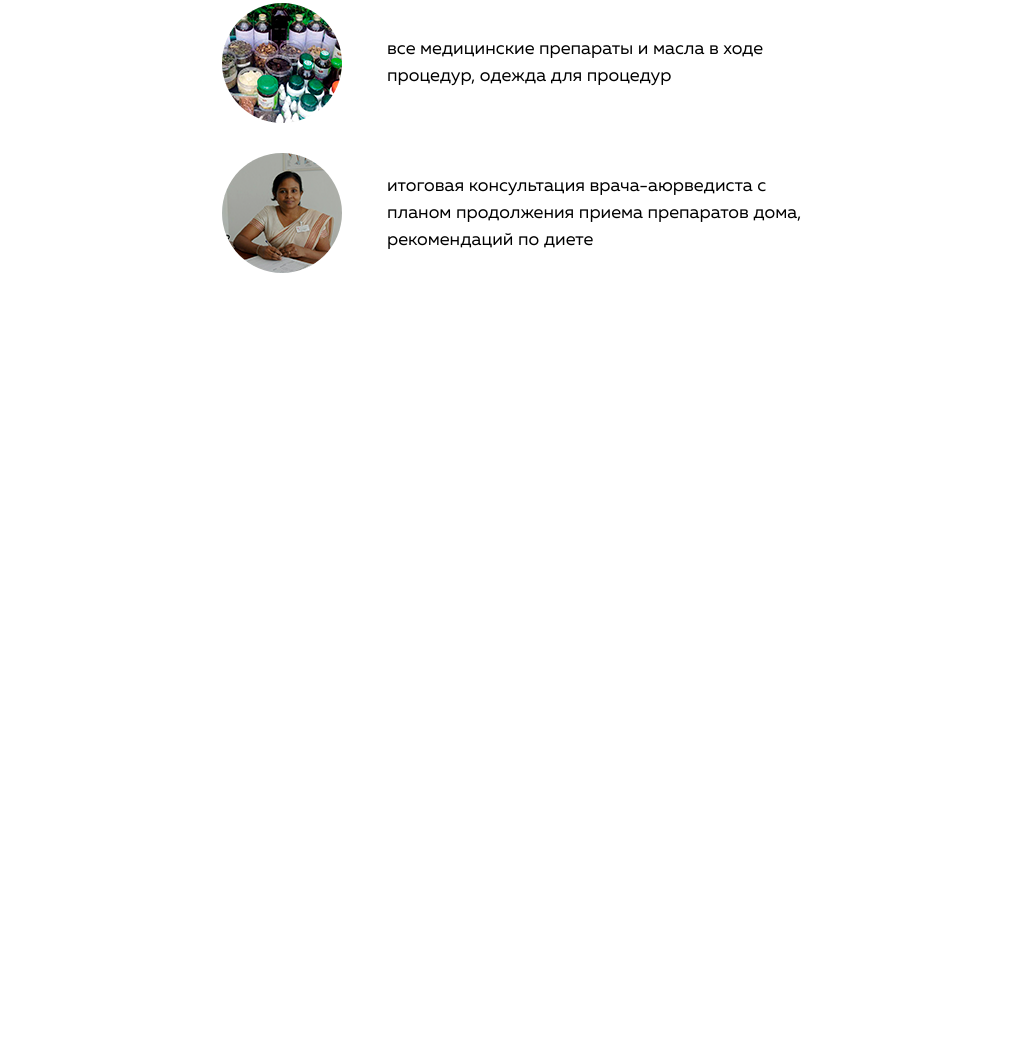
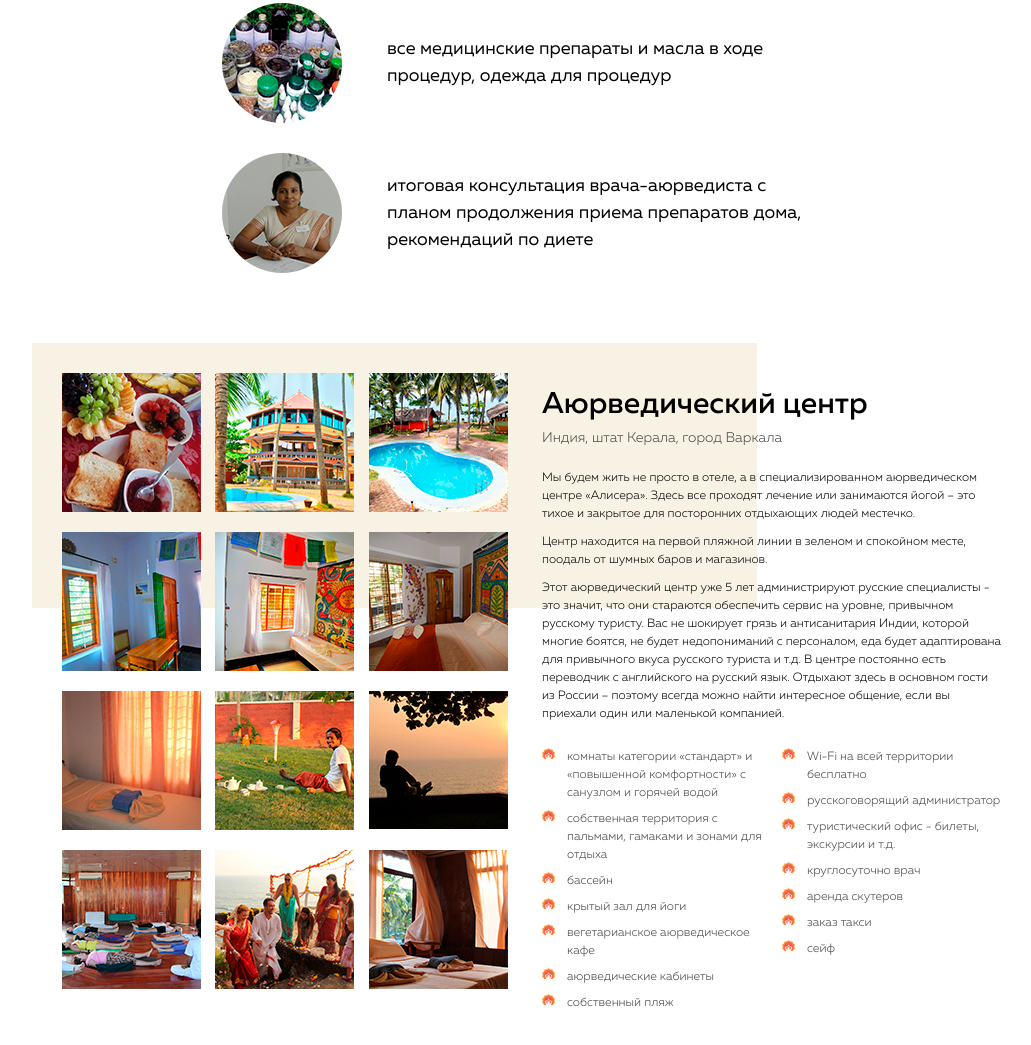
Before and after one commit to dmitriywolf/yoga, a website: page src/index.html in a window 1280 px wide. Shown: the part 3920-4965 px from the top of the page, without its empty margins (108-1139 px from the left). Before the commit the page ends 4263 px from the top, so only its background shows below. Drawn offline with nearby package versions, Linux system fonts and the light colour scheme; files that its build step writes are made by us from their sources.

Commit message:
adaptive ayurveda

```diff
--- a/src/index.html
+++ b/src/index.html
@@ -451,141 +451,129 @@
 
             </div> <!--/.ayurveda__inner-->
         </div> <!-- /.container -->
+        <div class="ayurveda-center">
+            <div class="container">
+                <div class="ayurveda-center__inner row d-flex align-items-start">
+                    <div class="ayurveda-center__gallery col-lg-6 row no-gutters">
+                        <div class="ayurveda-center__img col-4 col-sm-3 col-md-2 col-lg-4">
+                            <img src="img/ayurveda/center/item-1.png" alt="">
+                        </div>
+                        <div class="ayurveda-center__img col-4 col-sm-3 col-md-2 col-lg-4">
+                            <img src="img/ayurveda/center/item-2.png" alt="">
+                        </div>
+                        <div class="ayurveda-center__img col-4 col-sm-3 col-md-2 col-lg-4">
+                            <img src="img/ayurveda/center/item-3.png" alt="">
+                        </div>
+                        <div class="ayurveda-center__img col-4 col-sm-3 col-md-2 col-lg-4">
+                            <img src="img/ayurveda/center/item-4.png" alt="">
+                        </div>
+                        <div class="ayurveda-center__img col-4 col-sm-3 col-md-2 col-lg-4">
+                            <img src="img/ayurveda/center/item-5.png" alt="">
+                        </div>
+                        <div class="ayurveda-center__img col-4 col-sm-3 col-md-2 col-lg-4">
+                            <img src="img/ayurveda/center/item-6.png" alt="">
+                        </div>
+                        <div class="ayurveda-center__img col-4 col-sm-3 col-md-2 col-lg-4">
+                            <img src="img/ayurveda/center/item-7.png" alt="">
+                        </div>
+                        <div class="ayurveda-center__img col-4 col-sm-3 col-md-2 col-lg-4">
+                            <img src="img/ayurveda/center/item-8.png" alt="">
+                        </div>
+                        <div class="ayurveda-center__img col-4 col-sm-3 col-md-2 col-lg-4">
+                            <img src="img/ayurveda/center/item-9.png" alt="">
+                        </div>
+                        <div class="ayurveda-center__img col-4 col-sm-3 col-md-2 col-lg-4">
+                            <img src="img/ayurveda/center/item-10.png" alt="">
+                        </div>
+                        <div class="ayurveda-center__img col-4 col-sm-3 col-md-2 col-lg-4">
+                            <img src="img/ayurveda/center/item-11.png" alt="">
+                        </div>
+                        <div class="ayurveda-center__img col-4 col-sm-3 col-md-2 col-lg-4">
+                            <img src="img/ayurveda/center/item-12.png" alt="">
+                        </div>
+                    </div> <!-- /.ayurveda-center__gallery -->
+                    <div class="ayurveda-center__description col-lg-6">
 
-<!--            <div class="ayurveda-center">-->
-<!--                <div class="container">-->
-<!--                    <div class="ayurveda-center__inner row">-->
+                        <h3 class="ayurveda-center__title">Аюрведический центр</h3>
+                        <p class="ayurveda-center__location">Индия, штат Керала, город Варкала</p>
 
-<!--                        <div class="ayurveda-center__gallery col-6 row">-->
-<!--                            <div class="aurveda-center__img col-4">-->
-<!--                                <img src="img/ayurveda/center/item-1.png" alt="">-->
-<!--                            </div>-->
-<!--                            <div class="aurveda-center__img col-4">-->
-<!--                                <img src="img/ayurveda/center/item-2.png" alt="">-->
-<!--                            </div>-->
-<!--                            <div class="aurveda-center__img col-4">-->
-<!--                                <img src="img/ayurveda/center/item-3.png" alt="">-->
-<!--                            </div>-->
-<!--                            <div class="aurveda-center__img col-4">-->
-<!--                                <img src="img/ayurveda/center/item-4.png" alt="">-->
-<!--                            </div>-->
-<!--                            <div class="aurveda-center__img col-4">-->
-<!--                                <img src="img/ayurveda/center/item-5.png" alt="">-->
-<!--                            </div>-->
-<!--                            <div class="aurveda-center__img col-4">-->
-<!--                                <img src="img/ayurveda/center/item-6.png" alt="">-->
-<!--                            </div>-->
-<!--                            <div class="aurveda-center__img col-4">-->
-<!--                                <img src="img/ayurveda/center/item-7.png" alt="">-->
-<!--                            </div>-->
-<!--                            <div class="aurveda-center__img col-4">-->
-<!--                                <img src="img/ayurveda/center/item-8.png" alt="">-->
-<!--                            </div>-->
-<!--                            <div class="aurveda-center__img col-4">-->
-<!--                                <img src="img/ayurveda/center/item-9.png" alt="">-->
-<!--                            </div>-->
-<!--                            <div class="aurveda-center__img col-4">-->
-<!--                                <img src="img/ayurveda/center/item-10.png" alt="">-->
-<!--                            </div>-->
-<!--                            <div class="aurveda-center__img col-4">-->
-<!--                                <img src="img/ayurveda/center/item-11.png" alt="">-->
-<!--                            </div>-->
-<!--                            <div class="aurveda-center__img col-4">-->
-<!--                                <img src="img/ayurveda/center/item-12.png" alt="">-->
-<!--                            </div>-->
+                        <p class="ayurveda-center__text">
+                            Мы будем жить не просто в отеле, а в специализированном аюрведическом центре «Алисера».
+                            Здесь все проходят лечение или занимаются йогой – это тихое и закрытое для посторонних
+                            отдыхающих людей местечко.
+                        </p>
 
-<!--                        </div>-->
-<!--                        &lt;!&ndash; /.ayurveda-center__gallery &ndash;&gt;-->
+                        <p class="ayurveda-center__text">
+                            Центр находится на первой пляжной линии в зеленом и спокойном месте, поодаль от шумных
+                            баров и магазинов.
+                        </p>
 
-<!--                        <div class="ayurveda-center__description col-6">-->
+                        <p class="ayurveda-center__text">
+                            Этот аюрведический центр уже 5 лет администрируют русские специалисты - это значит,
+                            что они стараются обеспечить сервис на уровне, привычном русскому туристу. Вас не
+                            шокирует грязь и антисанитария Индии, которой многие боятся, не будет недопониманий
+                            с персоналом, еда будет адаптирована для привычного вкуса русского туриста и т.д.
+                            В центре постоянно есть переводчик с английского на русский язык. Отдыхают здесь в
+                            основном гости из России – поэтому всегда можно найти интересное общение, если вы
+                            приехали один или маленькой компанией.
+                        </p>
 
-<!--                            <h3 class="ayurveda-center__title">Аюрведический центр</h3>-->
-<!--                            <p class="ayurveda-center__location">Индия, штат Керала, город Варкала</p>-->
+                        <div class="ayurveda-center__list-wrapper row">
+                            <ul class="ayurveda-center__list col-12 col-sm-6">
+                                <li class="ayurveda-center__item">
+                                    комнаты категории «стандарт» и «повышенной комфортности» с санузлом и горячей водой
+                                </li>
+                                <li class="ayurveda-center__item">
+                                    собственная территория с пальмами, гамаками и зонами для отдыха
+                                </li>
+                                <li class="ayurveda-center__item">
+                                    бассейн
+                                </li>
+                                <li class="ayurveda-center__item">
+                                    крытый зал для йоги
+                                </li>
+                                <li class="ayurveda-center__item">
+                                    вегетарианское аюрведическое кафе
+                                </li>
+                                <li class="ayurveda-center__item">
+                                    аюрведические кабинеты
+                                </li>
+                                <li class="ayurveda-center__item">
+                                    собственный пляж
+                                </li>
+                            </ul> <!--/.ayurveda-center__list-->
+                            <ul class="ayurveda-center__list col-12 col-sm-6">
+                                <li class="ayurveda-center__item">
+                                    Wi-Fi на всей территории бесплатно
+                                </li>
+                                <li class="ayurveda-center__item">
+                                    русскоговорящий администратор
+                                </li>
+                                <li class="ayurveda-center__item">
+                                    туристический офис - билеты, экскурсии и т.д.
+                                </li>
+                                <li class="ayurveda-center__item">
+                                    круглосуточно врач
+                                </li>
+                                <li class="ayurveda-center__item">
+                                    аренда скутеров
+                                </li>
+                                <li class="ayurveda-center__item">
+                                    заказ такси
+                                </li>
+                                <li class="ayurveda-center__item">
+                                    сейф
+                                </li>
+                            </ul> <!--/.ayurveda-center__list-->
+                        </div> <!--/.ayurveda-center__list-wrapper-->
 
-<!--                            <p class="ayurveda-center__text">-->
-<!--                                Мы будем жить не просто в отеле, а в специализированном аюрведическом центре «Алисера».-->
-<!--                                Здесь все проходят лечение или занимаются йогой – это тихое и закрытое для посторонних-->
-<!--                                отдыхающих людей местечко.-->
-<!--                            </p>-->
+                    </div> <!-- /.ayurveda-center__description -->
+                </div> <!--/.ayurveda-center__inner-->
 
-<!--                            <p class="ayurveda-center__text">-->
-<!--                                Центр находится на первой пляжной линии в зеленом и спокойном месте, поодаль от шумных-->
-<!--                                баров и магазинов.-->
-<!--                            </p>-->
+            </div> <!-- /.container -->
+        </div> <!-- /.ayurveda-center -->
+    </section> <!-- /.ayurveda -->
 
-<!--                            <p class="ayurveda-center__text">-->
-<!--                                Этот аюрведический центр уже 5 лет администрируют русские специалисты - это значит,-->
-<!--                                что они стараются обеспечить сервис на уровне, привычном русскому туристу. Вас не-->
-<!--                                шокирует грязь и антисанитария Индии, которой многие боятся, не будет недопониманий-->
-<!--                                с персоналом, еда будет адаптирована для привычного вкуса русского туриста и т.д.-->
-<!--                                В центре постоянно есть переводчик с английского на русский язык. Отдыхают здесь в-->
-<!--                                основном гости из России – поэтому всегда можно найти интересное общение, если вы-->
-<!--                                приехали один или маленькой компанией.-->
-<!--                            </p>-->
-
-<!--                            <div class="ayurveda-center__list-wrapper row">-->
-<!--                                <ul class="ayurveda-center__list col-6">-->
-<!--                                    <li class="ayurved-center__item">-->
-<!--                                        комнаты категории «стандарт» и «повышенной комфортности» с санузлом и горячей водой-->
-<!--                                    </li>-->
-<!--                                    <li class="ayurved-center__item">-->
-<!--                                        собственная территория с пальмами, гамаками и зонами для отдыха-->
-<!--                                    </li>-->
-<!--                                    <li class="ayurved-center__item">-->
-<!--                                        бассейн-->
-<!--                                    </li>-->
-<!--                                    <li class="ayurved-center__item">-->
-<!--                                        крытый зал для йоги-->
-<!--                                    </li>-->
-<!--                                    <li class="ayurved-center__item">-->
-<!--                                        вегетарианское аюрведическое кафе-->
-<!--                                    </li>-->
-<!--                                    <li class="ayurved-center__item">-->
-<!--                                        аюрведические кабинеты-->
-<!--                                    </li>-->
-<!--                                    <li class="ayurved-center__item">-->
-<!--                                        собственный пляж-->
-<!--                                    </li>-->
-<!--                                </ul>-->
-
-
-<!--                                <ul class="ayurveda-center__list col-6">-->
-<!--                                    <li class="ayurved-center__item">-->
-<!--                                        Wi-Fi на всей территории бесплатно-->
-<!--                                    </li>-->
-<!--                                    <li class="ayurved-center__item">-->
-<!--                                        русскоговорящий администратор-->
-<!--                                    </li>-->
-<!--                                    <li class="ayurved-center__item">-->
-<!--                                        туристический офис - билеты, экскурсии и т.д.-->
-<!--                                    </li>-->
-<!--                                    <li class="ayurved-center__item">-->
-<!--                                        круглосуточно врач-->
-<!--                                    </li>-->
-<!--                                    <li class="ayurved-center__item">-->
-<!--                                        аренда скутеров-->
-<!--                                    </li>-->
-<!--                                    <li class="ayurved-center__item">-->
-<!--                                        заказ такси-->
-<!--                                    </li>-->
-<!--                                    <li class="ayurved-center__item">-->
-<!--                                        сейф-->
-<!--                                    </li>-->
-<!--                                </ul>-->
-
-
-<!--                            </div>-->
-
-
-<!--                        </div>-->
-<!--                        &lt;!&ndash; /.ayurveda-center__description &ndash;&gt;-->
-
-
-<!--                    </div> &lt;!&ndash; /.container &ndash;&gt;-->
-<!--                </div> &lt;!&ndash; /.ayurveda-center &ndash;&gt;-->
-<!--            </div> -->
-
-        </section> <!-- /..ayurveda -->
 
     <!--    &lt;!&ndash; Instructors &ndash;&gt;-->
     <!--    <section class="section section&#45;&#45;bg instructors__wrapper">-->
--- a/src/scss/blocks/ayurveda-center.scss
+++ b/src/scss/blocks/ayurveda-center.scss
@@ -1,19 +1,34 @@
 .ayurveda-center {
-    padding-top: 30px;
+  margin-top: 70px;
 }
 
-.ayurveda-center__description {
-    padding-left: 45px;
+.ayurveda-center__inner {
+  position: relative;
+  padding-top: 30px;
+
+  &::before {
+    content: "";
+    position: absolute;
+    top: 0;
+    left: -20px;
+    width: 725px;
+    height: 265px;
+    background-color: $bg-color;
+  }
+}
+
+.ayurveda-center__img {
+  margin-bottom: 20px;
 }
 
 .ayurveda-center__title {
-    padding-top: 20px;
+  padding-top: 10px;
   font-size: 30px;
   font-weight: 500;
 }
 
 .ayurveda-center__location {
-    padding-bottom: 30px;
+  padding-bottom: 20px;
   font-size: 14px;
   font-weight: 300;
   color: #4b4b4b;
@@ -26,19 +41,88 @@
 }
 
 .ayurveda-center__list-wrapper {
-    padding-top: 40px;
+  padding-top: 15px;
 }
 
 .ayurveda-center__list {
   list-style: none;
+  margin: 0;
 }
 
-.ayurved-center__item {
-    padding: 0 0 0 30px;
-    margin-bottom: 10px;
+.ayurveda-center__item {
+  padding: 0 0 0 25px;
+  margin-bottom: 8px;
   color: #454545;
   font-size: 12px;
   font-weight: 300;
 
   background: url("../img/ayurveda/center/item-icon.png") no-repeat;
 }
+
+.ayurveda-center__item:last-child {
+  margin-bottom: 0;
+}
+
+
+@media (max-width: 999px) {
+  .ayurveda-center {
+    margin-top: 40px;
+  }
+
+  .ayurveda-center__inner {
+    &::before {
+      content: none;
+    }
+  }
+
+  .ayurveda-center__img {
+    margin-bottom: 0;
+    text-align: center;
+  }
+
+  .ayurveda-center__location {
+    font-size: 15px;
+  }
+
+  .ayurveda-center__text {
+    font-size: 14px;
+  }
+
+  .ayurveda-center__list-wrapper {
+    padding-top: 25px;
+  }
+
+  .ayurveda-center__item {
+    margin-bottom: 10px;
+    font-size: 14px;
+  }
+
+  .ayurveda-center__item:last-child {
+    margin-bottom: 0;
+  }
+
+}
+
+@media (max-width: 575px) {
+  .ayurveda-center {
+    margin-top: 25px;
+  }
+
+  .ayurveda-center__title {
+    font-size: 20px;
+    text-align: center;
+  }
+
+  .ayurveda-center__location {
+    text-align: center;
+  }
+
+  .ayurveda-center__text {
+    text-align: center;
+  }
+
+  .ayurveda-center__item:last-child {
+    margin-bottom: 10px;
+  }
+
+}
```
Lines whose indentation alone changed are shown as unchanged.
